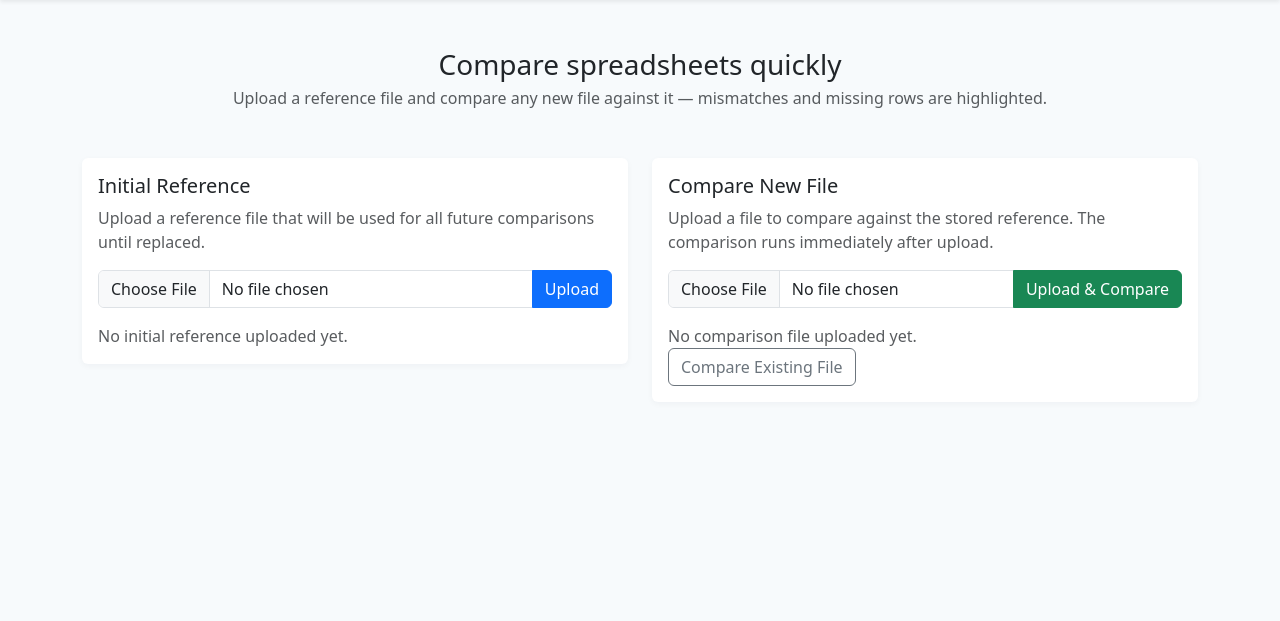
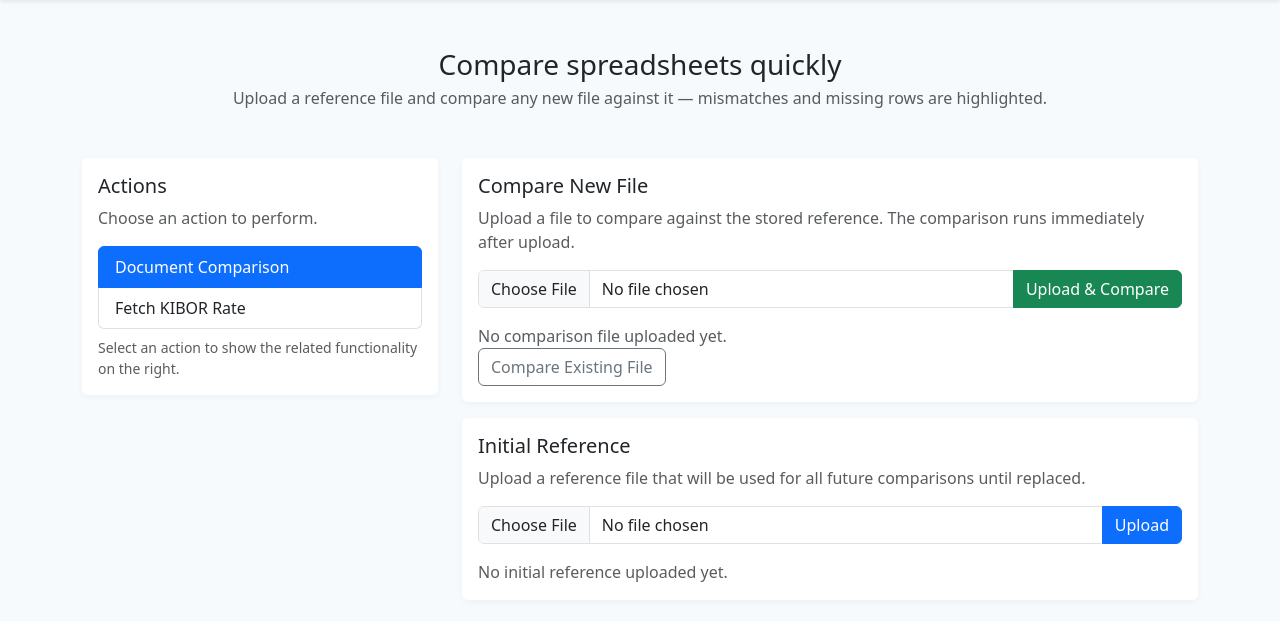
Before and after one commit to aamirk2244/Doc-Flask-App, a Flask app: page / in a window 1280 px wide. Shown: the part 82-703 px from the top of the page. Run offline with Flask 2, Linux system fonts and the light colour scheme; some libraries are stand-ins or nearby versions.

Commit message:
Split HOme page into two sections

```diff
--- a/controllers/routes.py
+++ b/controllers/routes.py
@@ -166,10 +166,14 @@ def compare():
     if rows:
         pd.DataFrame(rows).to_csv(csv_buffer, index=False)
         csv_buffer.seek(0)
+        csv_ready = True
     else:
         csv_buffer = None
+        csv_ready = False
 
-    return render_template('results.html', results=results, csv_ready=(csv_buffer is not None))
+    issues_count = len(rows)
+
+    return render_template('results.html', results=results, csv_ready=csv_ready, issues_count=issues_count)
 
 
 @bp.route('/download_results')
--- a/static/js/ui.js
+++ b/static/js/ui.js
@@ -38,3 +38,33 @@ var AppUI = (function(){
 
 // initialize auto-dismiss with default 4s
 AppUI.initAutoDismiss();
+
+// Action panel switching
+(function(){
+  function showPanel(id){
+    document.querySelectorAll('.action-panel').forEach(function(p){ p.style.display = 'none'; });
+    var el = document.getElementById(id);
+    if(el) el.style.display = '';
+  }
+
+  function initActionList(){
+    var list = document.getElementById('actionList');
+    if (!list) return;
+    list.querySelectorAll('[data-target]').forEach(function(btn){
+      btn.addEventListener('click', function(){
+        // mark active
+        list.querySelectorAll('.list-group-item').forEach(function(b){ b.classList.remove('active'); });
+        btn.classList.add('active');
+        var target = btn.getAttribute('data-target');
+        showPanel(target);
+      });
+    });
+    // show default
+    var active = list.querySelector('.list-group-item.active');
+    if (active) showPanel(active.getAttribute('data-target'));
+  }
+
+  if (document.readyState === 'loading'){
+    document.addEventListener('DOMContentLoaded', initActionList);
+  } else { initActionList(); }
+})();
--- a/templates/index.html
+++ b/templates/index.html
@@ -7,8 +7,56 @@
   </div>
 
   <div class="row g-4">
-    <div class="col-md-6">
+    <div class="col-md-4">
       <div class="card">
+        <div class="card-body">
+          <h5 class="card-title">Actions</h5>
+          <p class="card-text text-muted">Choose an action to perform.</p>
+          <div class="list-group" id="actionList">
+            <button type="button" class="list-group-item list-group-item-action active" data-target="panel-compare">Document Comparison</button>
+            <button type="button" class="list-group-item list-group-item-action" data-target="panel-kibor">Fetch KIBOR Rate</button>
+          </div>
+          <small class="text-muted d-block mt-2">Select an action to show the related functionality on the right.</small>
+        </div>
+      </div>
+    </div>
+
+    <div class="col-md-8">
+      <div id="panel-compare" class="action-panel">
+        <div class="card">
+          <div class="card-body">
+            <h5 class="card-title">Compare New File</h5>
+            <p class="card-text text-muted">Upload a file to compare against the stored reference. The comparison runs immediately after upload.</p>
+
+            <form action="/upload_new" method="post" enctype="multipart/form-data">
+              <div class="input-group mb-3">
+                <input class="form-control" type="file" name="file" accept=".csv,.xls,.xlsx" required>
+                <button class="btn btn-success" data-loading-text="Uploading..." type="submit">Upload & Compare</button>
+              </div>
+            </form>
+
+            <div>
+              {% if new_exists %}
+                <div class="d-flex align-items-center mb-2">
+                  <div>
+                    <div><strong>{{ new_filename }}</strong></div>
+                    {% if new_mtime %}
+                      <small class="text-muted">Uploaded: {{ new_mtime }}</small>
+                    {% endif %}
+                  </div>
+                </div>
+              {% else %}
+                <div class="mt-2 text-muted">No comparison file uploaded yet.</div>
+              {% endif %}
+
+              <form action="/compare" method="get" class="d-inline">
+                <button class="btn btn-outline-secondary" type="submit" {% if not (initial_exists and new_exists) %}disabled{% endif %}>Compare Existing File</button>
+              </form>
+            </div>
+          </div>
+        </div>
+
+        <div class="card mt-3">
           <div class="card-body">
             <h5 class="card-title">Initial Reference</h5>
             <p class="card-text text-muted">Upload a reference file that will be used for all future comparisons until replaced.</p>
@@ -42,36 +90,14 @@
         </div>
       </div>
 
-    <div class="col-md-6">
+      <div id="panel-kibor" class="action-panel" style="display:none;">
         <div class="card">
           <div class="card-body">
-          <h5 class="card-title">Compare New File</h5>
-          <p class="card-text text-muted">Upload a file to compare against the stored reference. The comparison runs immediately after upload.</p>
-
-          <form action="/upload_new" method="post" enctype="multipart/form-data">
-            <div class="input-group mb-3">
-              <input class="form-control" type="file" name="file" accept=".csv,.xls,.xlsx" required>
-              <button class="btn btn-success" data-loading-text="Uploading..." type="submit">Upload & Compare</button>
+            <h5 class="card-title">Fetch KIBOR</h5>
+            <p class="card-text text-muted">Fetch latest KIBOR rate from the configured source.</p>
+            <div id="kiborResult">
+              <p class="text-muted">No KIBOR data fetched yet.</p>
             </div>
-          </form>
-
-          <div>
-            {% if new_exists %}
-              <div class="d-flex align-items-center mb-2">
-                <div>
-                  <div><strong>{{ new_filename }}</strong></div>
-                  {% if new_mtime %}
-                    <small class="text-muted">Uploaded: {{ new_mtime }}</small>
-                  {% endif %}
-                </div>
-              </div>
-            {% else %}
-              <div class="mt-2 text-muted">No comparison file uploaded yet.</div>
-            {% endif %}
-
-            <form action="/compare" method="get" class="d-inline">
-              <button class="btn btn-outline-secondary" type="submit" {% if not (initial_exists and new_exists) %}disabled{% endif %}>Compare Existing File</button>
-            </form>
           </div>
         </div>
       </div>
--- a/templates/results.html
+++ b/templates/results.html
@@ -17,7 +17,7 @@
   <div class="mb-3">
     <div class="d-flex gap-2">
       <div class="p-2 bg-light rounded">Total keys: <strong>{{ results|length }}</strong></div>
-      <div class="p-2 bg-warning rounded">Issues: <strong>{{ results|selectattr('status','!=','ok')|list|length }}</strong></div>
+      <div class="p-2 bg-warning rounded">Issues: <strong>{{ issues_count if issues_count is defined else (results|selectattr('status','!=','ok')|list|length) }}</strong></div>
     </div>
   </div>
 
```
Also changed, not shown: tests/test_services.py (added, +75 -0 lines). Lines whose indentation alone changed are shown as unchanged.
